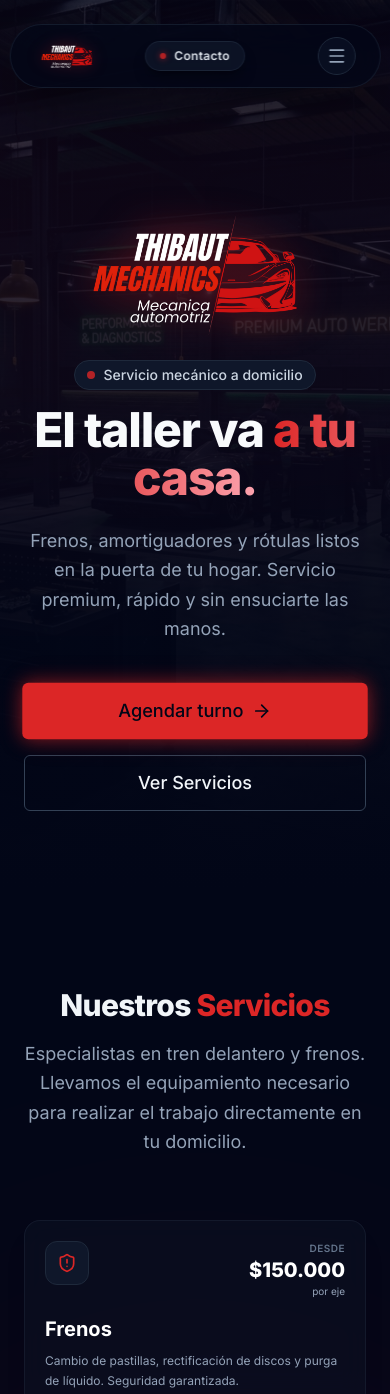
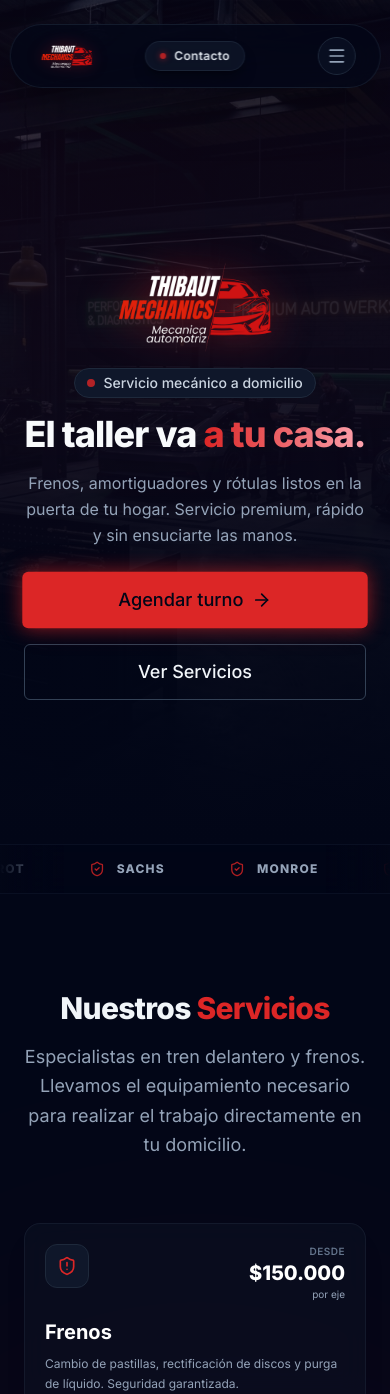
Before and after one commit to FacundoThibaut1010/ThibautMechanics, a React (Vite) app: page / in a window 390 px wide. Shown: the top 1394 px of the page. Built offline with nearby package versions, Linux system fonts and the light colour scheme.

Commit message:
Add brands marquee component, reduce Hero content sizing to fit above the fold, and redesign mobile drawer layout with icons and custom accents

```diff
--- /dev/null
+++ b/src/components/landing/BrandsMarquee.tsx
@@ -0,0 +1,40 @@
+import { ShieldCheck } from 'lucide-react';
+
+const BRANDS = [
+  'Bosch',
+  'Brembo',
+  'Fric-Rot',
+  'Sachs',
+  'Monroe',
+  'Castrol',
+  'SKF',
+  'Fram',
+  'Corven',
+  'TRW'
+];
+
+export const BrandsMarquee = () => {
+  // Duplicate the array to ensure a seamless infinite scrolling loop
+  const displayBrands = [...BRANDS, ...BRANDS, ...BRANDS];
+
+  return (
+    <div className="w-full bg-slate-950/40 border-y border-slate-900/60 backdrop-blur-md py-4 overflow-hidden relative z-10 select-none">
+      {/* Soft gradient fade overlays on the sides */}
+      <div className="absolute inset-y-0 left-0 w-16 md:w-32 bg-gradient-to-r from-slate-950 to-transparent z-20 pointer-events-none" />
+      <div className="absolute inset-y-0 right-0 w-16 md:w-32 bg-gradient-to-l from-slate-950 to-transparent z-20 pointer-events-none" />
+
+      <div className="flex whitespace-nowrap min-w-full">
+        <div className="flex gap-16 md:gap-24 animate-marquee items-center">
+          {displayBrands.map((brand, index) => (
+            <div key={index} className="flex items-center gap-3">
+              <ShieldCheck className="w-4 h-4 text-primary opacity-80 flex-shrink-0" />
+              <span className="text-xs md:text-sm font-extrabold uppercase tracking-widest text-slate-400 hover:text-slate-100 transition-colors">
+                {brand}
+              </span>
+            </div>
+          ))}
+        </div>
+      </div>
+    </div>
+  );
+};
--- a/src/components/landing/Hero.tsx
+++ b/src/components/landing/Hero.tsx
@@ -26,7 +26,7 @@
   };
 
   return (
-    <section id="inicio" ref={containerRef} className="relative pt-32 pb-20 md:pt-48 md:pb-32 overflow-hidden min-h-screen flex items-center">
+    <section id="inicio" ref={containerRef} className="relative pt-24 pb-12 md:pt-32 md:pb-16 overflow-hidden min-h-screen flex items-center">
       {/* Background Image Setup */}
       <div
         className="absolute inset-0 z-0 bg-cover bg-center bg-no-repeat opacity-40"
@@ -38,11 +38,11 @@
         <div className="absolute inset-0 bg-gradient-to-r from-primary/30 to-rose-600/20 blur-[100px] rounded-full mix-blend-screen" />
       </div>
 
-      <div className="max-w-7xl mx-auto px-6 relative z-10 text-center">
+      <div className="max-w-7xl mx-auto px-6 relative z-10 text-center w-full">
         <img
           src="/images/Thibaut Mechanics-Photoroom.png"
           alt="Thibaut Mechanics Logo"
-          className="hero-badge w-64 h-64 md:w-96 md:h-96 object-contain mx-auto -mb-6 md:-mb-12 drop-shadow-[0_0_20px_rgba(220,38,38,0.5)] transition-transform duration-300 hover:scale-105"
+          className="hero-badge w-48 h-48 md:w-64 md:h-64 object-contain mx-auto -mb-4 md:-mb-8 drop-shadow-[0_0_20px_rgba(220,38,38,0.5)] transition-transform duration-300 hover:scale-105"
         />
 
         <div className="hero-badge inline-flex items-center gap-2 px-3 py-1 rounded-full bg-slate-900 border border-slate-800 text-sm font-medium text-slate-300 mb-4">
@@ -50,14 +50,14 @@
           Servicio mecánico a domicilio
         </div>
 
-        <h1 className="hero-title text-5xl md:text-7xl font-extrabold tracking-tight mb-6 text-slate-50">
+        <h1 className="hero-title text-4xl md:text-6xl font-extrabold tracking-tight mb-4 md:mb-5 text-slate-50">
           El taller va <br className="hidden md:block" />
           <span className="text-transparent bg-clip-text bg-gradient-to-r from-primary to-rose-300">
             a tu casa.
           </span>
         </h1>
 
-        <p className="hero-desc text-lg md:text-xl text-slate-400 max-w-2xl mx-auto mb-10 leading-relaxed">
+        <p className="hero-desc text-base md:text-lg text-slate-400 max-w-2xl mx-auto mb-6 md:mb-8 leading-relaxed">
           Frenos, amortiguadores y rótulas listos en la puerta de tu hogar.
           Servicio premium, rápido y sin ensuciarte las manos.
         </p>
--- a/src/components/landing/Navbar.tsx
+++ b/src/components/landing/Navbar.tsx
@@ -2,7 +2,7 @@
 import { Link, useLocation, useNavigate } from 'react-router-dom';
 import gsap from 'gsap';
 import { Button } from '../ui/Button';
-import { Menu, X } from 'lucide-react';
+import { Menu, X, Home, Wrench, Video, Phone } from 'lucide-react';
 
 export const Navbar = () => {
   const navRef = useRef<HTMLElement>(null);
@@ -196,38 +196,42 @@
       {/* Mobile Drawer Overlay */}
       {isMobileMenuOpen && (
         <div className="fixed inset-x-0 top-20 z-40 md:hidden animate-in fade-in slide-in-from-top-4 duration-300 px-2">
-          <div className="bg-slate-950/95 backdrop-blur-2xl border border-slate-800/80 shadow-2xl rounded-3xl p-6 flex flex-col gap-3">
+          <div className="bg-slate-950/95 backdrop-blur-2xl border border-slate-800/80 shadow-[0_10px_50px_-12px_rgba(220,38,38,0.25)] rounded-3xl p-5 flex flex-col gap-2.5">
             <button
               onClick={(e) => { setIsMobileMenuOpen(false); scrollToSection('inicio', e); }}
-              className={`w-full py-3 rounded-2xl text-left px-4 text-sm font-medium transition-all duration-200 ${location.pathname === '/' && (activeSection === 'inicio' || activeSection === '') ? 'bg-slate-900 text-primary' : 'text-slate-400 hover:bg-slate-900 hover:text-slate-100'}`}
+              className={`w-full py-3 rounded-2xl text-left px-4 text-sm font-medium flex items-center gap-3 transition-all duration-200 ${location.pathname === '/' && (activeSection === 'inicio' || activeSection === '') ? 'bg-slate-900/80 border-l-4 border-primary text-primary font-bold shadow-inner shadow-black/20' : 'text-slate-400 border-l-4 border-transparent hover:bg-slate-900/50 hover:text-slate-100 hover:border-slate-800'}`}
             >
+              <Home className={`w-4 h-4 ${location.pathname === '/' && (activeSection === 'inicio' || activeSection === '') ? 'text-primary' : 'text-slate-500'}`} />
               Inicio
             </button>
             <button
               onClick={(e) => { setIsMobileMenuOpen(false); scrollToSection('services', e); }}
-              className={`w-full py-3 rounded-2xl text-left px-4 text-sm font-medium transition-all duration-200 ${activeSection === 'services' ? 'bg-slate-900 text-primary' : 'text-slate-400 hover:bg-slate-900 hover:text-slate-100'}`}
+              className={`w-full py-3 rounded-2xl text-left px-4 text-sm font-medium flex items-center gap-3 transition-all duration-200 ${activeSection === 'services' ? 'bg-slate-900/80 border-l-4 border-primary text-primary font-bold shadow-inner shadow-black/20' : 'text-slate-400 border-l-4 border-transparent hover:bg-slate-900/50 hover:text-slate-100 hover:border-slate-800'}`}
             >
+              <Wrench className={`w-4 h-4 ${activeSection === 'services' ? 'text-primary' : 'text-slate-500'}`} />
               Servicios
             </button>
             <button
               onClick={(e) => { setIsMobileMenuOpen(false); scrollToSection('videos', e); }}
-              className={`w-full py-3 rounded-2xl text-left px-4 text-sm font-medium transition-all duration-200 ${activeSection === 'videos' ? 'bg-slate-900 text-primary' : 'text-slate-400 hover:bg-slate-900 hover:text-slate-100'}`}
+              className={`w-full py-3 rounded-2xl text-left px-4 text-sm font-medium flex items-center gap-3 transition-all duration-200 ${activeSection === 'videos' ? 'bg-slate-900/80 border-l-4 border-primary text-primary font-bold shadow-inner shadow-black/20' : 'text-slate-400 border-l-4 border-transparent hover:bg-slate-900/50 hover:text-slate-100 hover:border-slate-800'}`}
             >
+              <Video className={`w-4 h-4 ${activeSection === 'videos' ? 'text-primary' : 'text-slate-500'}`} />
               Trabajos
             </button>
             <button
               onClick={(e) => { setIsMobileMenuOpen(false); scrollToSection('footer', e); }}
-              className={`w-full py-3 rounded-2xl text-left px-4 text-sm font-medium transition-all duration-200 ${activeSection === 'footer' ? 'bg-slate-900 text-primary' : 'text-slate-400 hover:bg-slate-900 hover:text-slate-100'}`}
+              className={`w-full py-3 rounded-2xl text-left px-4 text-sm font-medium flex items-center gap-3 transition-all duration-200 ${activeSection === 'footer' ? 'bg-slate-900/80 border-l-4 border-primary text-primary font-bold shadow-inner shadow-black/20' : 'text-slate-400 border-l-4 border-transparent hover:bg-slate-900/50 hover:text-slate-100 hover:border-slate-800'}`}
             >
+              <Phone className={`w-4 h-4 ${activeSection === 'footer' ? 'text-primary' : 'text-slate-500'}`} />
               Contacto
             </button>
-            <hr className="border-slate-800/80 my-1" />
+            <hr className="border-slate-900/80 my-1" />
             <Link
               to="/agendar"
               onClick={() => setIsMobileMenuOpen(false)}
               className="w-full"
             >
-              <Button className="w-full shadow-primary/20 shadow-lg rounded-2xl py-3 text-sm font-semibold" size="lg">
+              <Button className="w-full shadow-primary/20 shadow-lg rounded-2xl py-3.5 text-sm font-semibold animate-pulse-glow" size="lg">
                 Reservar Turno
               </Button>
             </Link>
--- a/src/index.css
+++ b/src/index.css
@@ -41,3 +41,18 @@
   filter: invert(1);
   cursor: pointer;
 }
+
+@keyframes marquee {
+  0% {
+    transform: translate3d(0, 0, 0);
+  }
+  100% {
+    transform: translate3d(-33.33%, 0, 0);
+  }
+}
+
+.animate-marquee {
+  display: flex;
+  flex-shrink: 0;
+  animation: marquee 25s linear infinite;
+}
--- a/src/pages/Home.tsx
+++ b/src/pages/Home.tsx
@@ -1,5 +1,6 @@
 import { Navbar } from '../components/landing/Navbar';
 import { Hero } from '../components/landing/Hero';
+import { BrandsMarquee } from '../components/landing/BrandsMarquee';
 import { Services } from '../components/landing/Services';
 import { Videos } from '../components/landing/Videos';
 import { Footer } from '../components/landing/Footer';
@@ -10,6 +11,7 @@
       <Navbar />
       <main className="flex-1">
         <Hero />
+        <BrandsMarquee />
         <Services />
         <Videos />
       </main>
```
